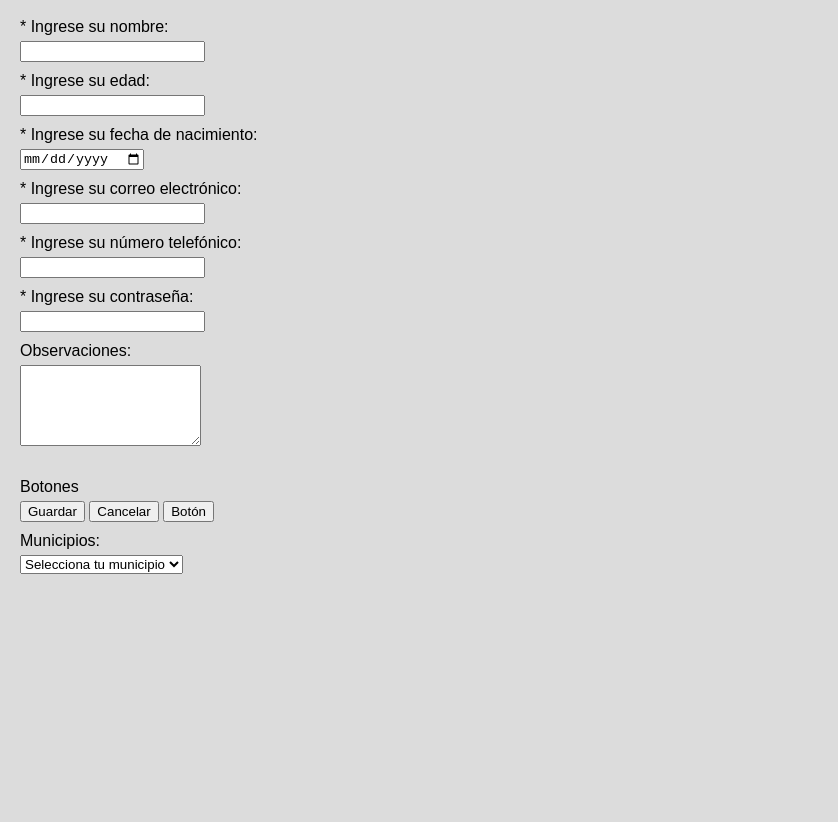
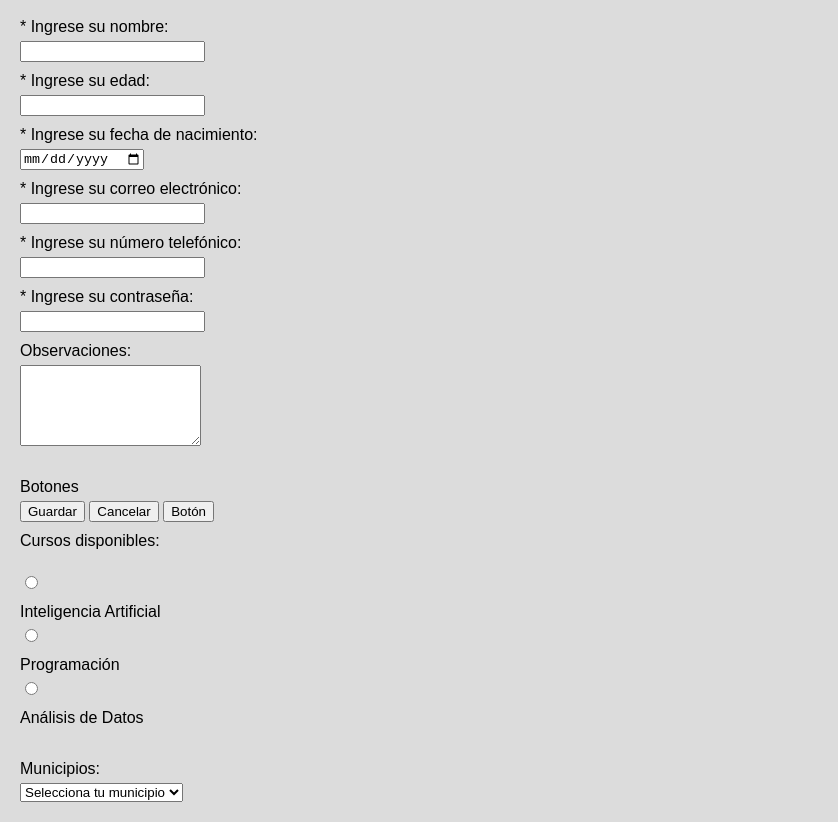
Before and after one commit to JuanCamiloML77/Proyecto-HTML, a plain HTML site: page formulario.html in a window 1280 px wide. Shown: the part 121-943 px from the top of the page, without its empty margins (0-838 px from the left). Before the commit the page ends 800 px from the top, so only its background shows below. Drawn offline with Linux system fonts and the light colour scheme.

Commit message:
Agregando Input Radio y Placeholders

```diff
--- a/formulario.html
+++ b/formulario.html
@@ -1,10 +1,11 @@
 <!DOCTYPE html>
 <html lang="en">
+
 <head>
     <meta charset="UTF-8">
     <meta name="viewport" content="width=device-width, initial-scale=1.0">
     <title>Prueba de Formulario</title>
-    <style>
+ <style>
         body {
             font-family: Arial, Helvetica, sans-serif;
             margin: 0;
@@ -31,7 +32,6 @@
             margin: 10px 0 5px;
         }
     </style>
-
 </head>
 
 <body>
@@ -73,6 +73,17 @@
             <input type="reset" value="Cancelar">
             <button>Botón</button>
             <div>
+                <label for="">Cursos disponibles:</label>
+                <br>
+                <input type="radio" id="IA" name="Curso">
+                <label for="IA">Inteligencia Artificial</label>
+                <input type="radio" id="PG" name="Curso">
+                <label for="PG">Programación</label>
+                <input type="radio" id="AD" name="Curso">
+                <label for="AD">Análisis de Datos</label>
+                <br>
+            </div>
+            <div>
                 <label for="">Municipios:</label>
                 <select name="" id="" required>
                     <option value="" disabled selected>Selecciona tu municipio</option>
```
Also changed, not shown: TestEntregable.html (+7 -4 lines).
